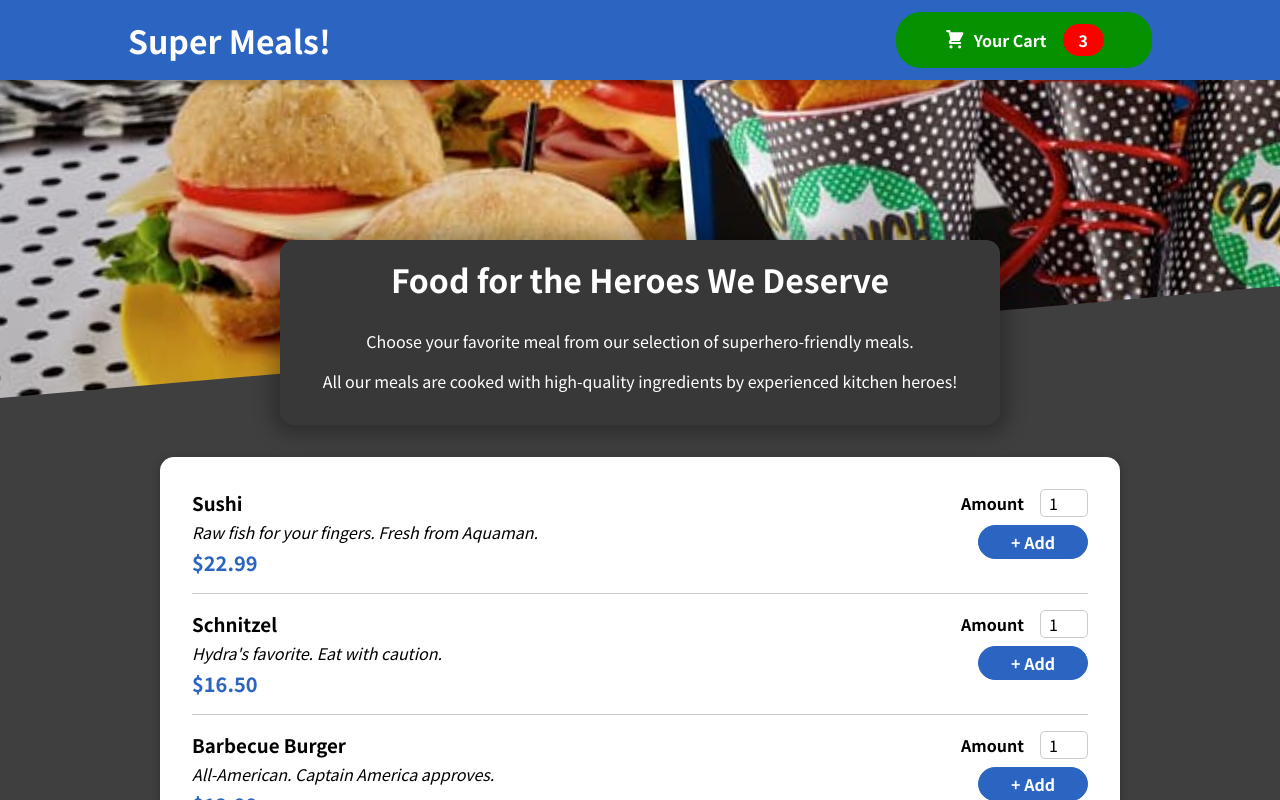
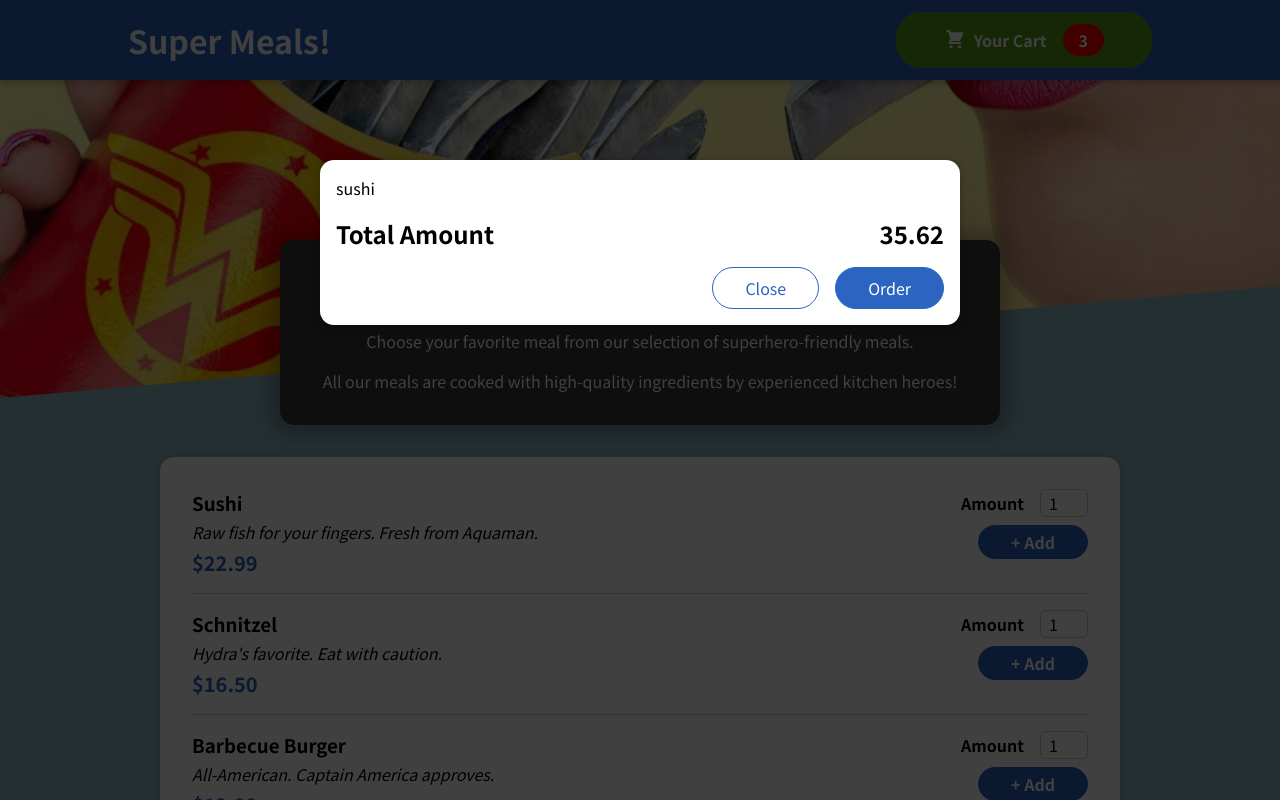
Before and after one commit to DEFIdaniel1/food-ordering-app, a React (Create React App) app: page / in a window 1280 px wide. Shown: the top 800 px of the page. Built offline with nearby package versions, Linux system fonts and the light colour scheme.

Commit message:
Cart Modal added w/ Portal
Portal the modal to index.html root 'overlays'

```diff
--- a/public/index.html
+++ b/public/index.html
@@ -28,6 +28,7 @@
   </head>
   <body>
     <noscript>You need to enable JavaScript to run this app.</noscript>
+    <div id="overlays"></div>
     <div id="root"></div>
     <!--
       This HTML file is a template.
--- a/src/App.js
+++ b/src/App.js
@@ -2,11 +2,13 @@
 
 import Header from './components/Layout/Header';
 import Meals from './components/Meals/Meals';
+import Cart from './components/Cart/Cart';
 
 
 function App() {
   return (
     <>
+      <Cart />
       <Header />
       <main>
         <Meals />
--- a/src/components/Cart/Cart.js
+++ b/src/components/Cart/Cart.js
@@ -1,4 +1,5 @@
 import classes from './Cart.module.css';
+import Modal from '../UI/Modal';
 
 const Cart = props => {
     const cartItems = (
@@ -10,17 +11,17 @@
     );
 
     return (
-      <div>
+      <Modal>
         {cartItems}
         <div className={classes.total}>
-            <span>Total Amount</span>
-            <span>35.62</span>
+          <span>Total Amount</span>
+          <span>35.62</span>
         </div>
         <div className={classes.actions}>
-            <button className={classes['button--alt']}>Close</button>
-            <button className={classes.button}>Order</button>
+          <button className={classes["button--alt"]}>Close</button>
+          <button className={classes.button}>Order</button>
         </div>
-      </div>
+      </Modal>
     );
 };
 
--- a/src/components/Cart/Cart.module.css
+++ b/src/components/Cart/Cart.module.css
@@ -23,7 +23,7 @@
   font: inherit;
   cursor: pointer;
   background-color: transparent;
-  border: 1px solid #8a2b06;
+  border: 1px solid #2c65c1;
   padding: 0.5rem 2rem;
   border-radius: 25px;
   margin-left: 1rem;
@@ -31,16 +31,16 @@
 
 .actions button:hover,
 .actions button:active {
-  background-color: #5a1a01;
-  border-color: #5a1a01;
+  background-color: #438bff;
+  border-color: #438bff;
   color: white;
 }
 
 .actions .button--alt {
-  color: #8a2b06;
+  color: #2c65c1;
 }
 
 .actions .button {
-  background-color: #8a2b06;
+  background-color: #2c65c1;
   color: white;
 }
--- a/src/components/Layout/Header.js
+++ b/src/components/Layout/Header.js
@@ -1,6 +1,6 @@
 import React from 'react';
 
-import heroFoodImage from '../../assets/hero-food.jpeg';
+import heroFoodImage from '../../assets/wonder-fries.jpeg';
 import classes from './Header.module.css';
 import HeaderCartButton from './HeaderCartButton';
 
--- a/src/components/Layout/HeaderCartButton.module.css
+++ b/src/components/Layout/HeaderCartButton.module.css
@@ -2,7 +2,7 @@
   cursor: pointer;
   font: inherit;
   border: none;
-  background-color: #059100;
+  background-color: #549d15;
   color: white;
   padding: 0.75rem 3rem;
   display: flex;
@@ -14,7 +14,7 @@
 
 .button:hover,
 .button:active {
-  background-color: #06b700;
+  background-color: #5bac13;
 }
 
 .icon {
--- /dev/null
+++ b/src/components/UI/Modal.js
@@ -0,0 +1,39 @@
+import {Fragment} from 'react';
+import ReactDOM from 'react-dom';
+import classes from './Modal.module.css';
+
+const Backdrop = props => {
+    return (
+        <div className={classes.backdrop}></div>
+    )
+};
+
+
+const ModalOverlay = props => {
+    return (
+      <div className={classes.modal}>
+        <div className={classes.content}>{props.children}</div>
+      </div>
+    );
+};
+
+const Modal = props => {
+    return (
+      <Fragment>
+        {ReactDOM.createPortal(
+          <Backdrop />,
+          document.getElementById("overlays")
+        )}
+        {ReactDOM.createPortal(
+          <ModalOverlay>{props.children}</ModalOverlay>,
+          document.getElementById("overlays")
+        )}
+        {/*
+            Could do this without portal method
+            <Backdrop />
+            <ModalOverlay>{props.children}</ModalOverlay> */}
+      </Fragment>
+    );
+};
+
+export default Modal;
--- /dev/null
+++ b/src/components/UI/Modal.module.css
@@ -0,0 +1,40 @@
+.backdrop {
+  position: fixed;
+  top: 0;
+  left: 0;
+  width: 100%;
+  height: 100vh;
+  z-index: 20;
+  background-color: rgba(0, 0, 0, 0.75);
+}
+
+.modal {
+  position: fixed;
+  top: 20vh;
+  left: 5%;
+  width: 90%;
+  background-color: white;
+  padding: 1rem;
+  border-radius: 14px;
+  box-shadow: 0 2px 8px rgba(0, 0, 0, 0.25);
+  z-index: 30;
+  animation: slide-down 300ms ease-out forwards;
+}
+
+@media (min-width: 768px) {
+  .modal {
+    width: 40rem;
+    left: calc(50% - 20rem);
+  }
+}
+
+@keyframes slide-down {
+  from {
+    opacity: 0;
+    transform: translateY(-3rem);
+  }
+  to {
+    opacity: 1;
+    transform: translateY(0);
+  }
+}
--- a/src/index.css
+++ b/src/index.css
@@ -10,5 +10,5 @@
 
 body {
   margin: 0;
-  background-color: #3f3f3f;
+  background-color: #8ebcc8;
 }
```
Also changed, not shown: src/assets/wonder-fries.jpeg (added), 1 other file (tests, documents, lock files or other folders).
